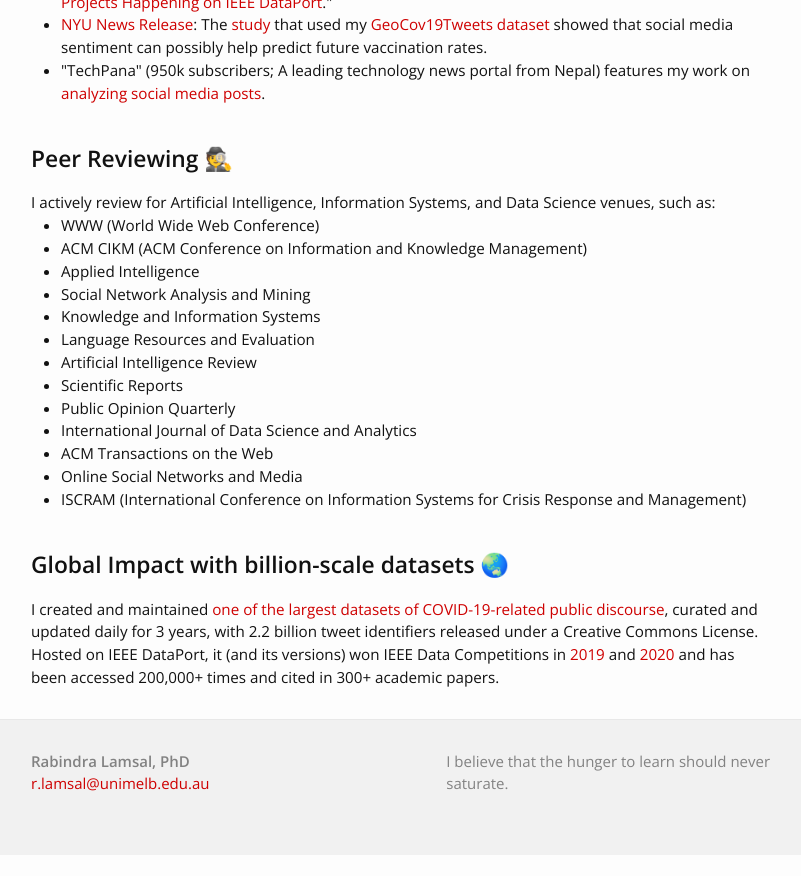
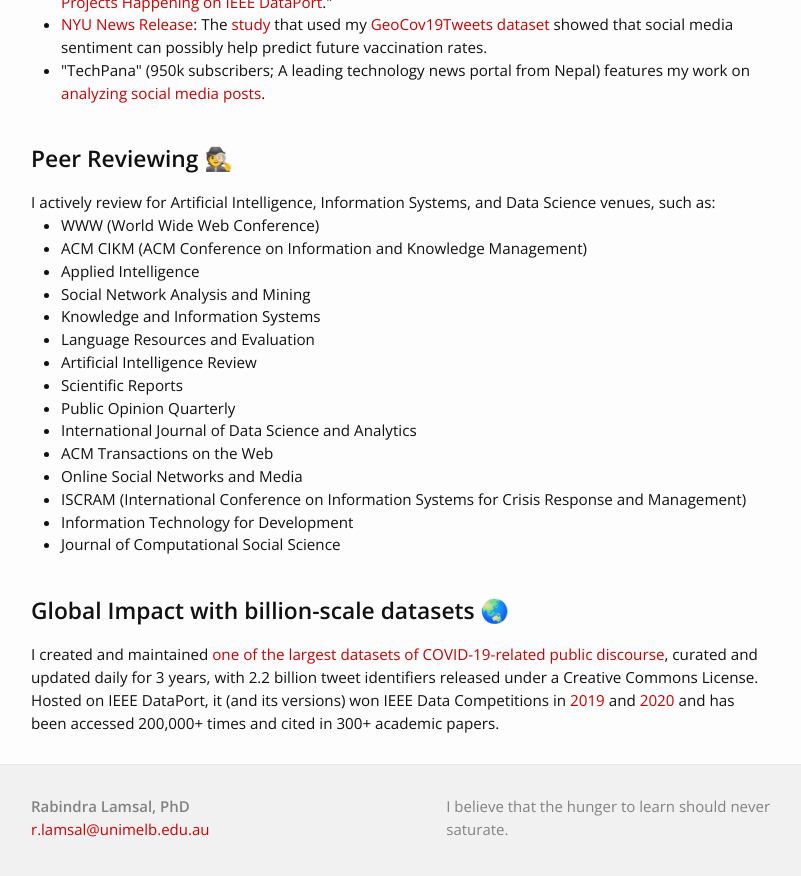
Before and after one commit to rabindralamsal/personal-site, a Jekyll site: the page built from index.html, in a window 1280 px wide and 900 px high, scrolled down 1001 px. Shown: the top 876 px of the window, without its empty margins (239-1040 px from the left). Built offline with Jekyll 4.4.1, drawn with Linux system fonts in a browser that asks for light colours; before the commit the page ends 1856 px from its top, so only the background shows below that.

Commit message:
Update index.html

```diff
--- a/index.html
+++ b/index.html
@@ -63,6 +63,8 @@
       <li>ACM Transactions on the Web</li>
       <li>Online Social Networks and Media</li>
       <li>ISCRAM (International Conference on Information Systems for Crisis Response and Management)</li>
+      <li>Information Technology for Development</li>
+      <li>Journal of Computational Social Science</li>
 </ul>
 
 <br>
```
